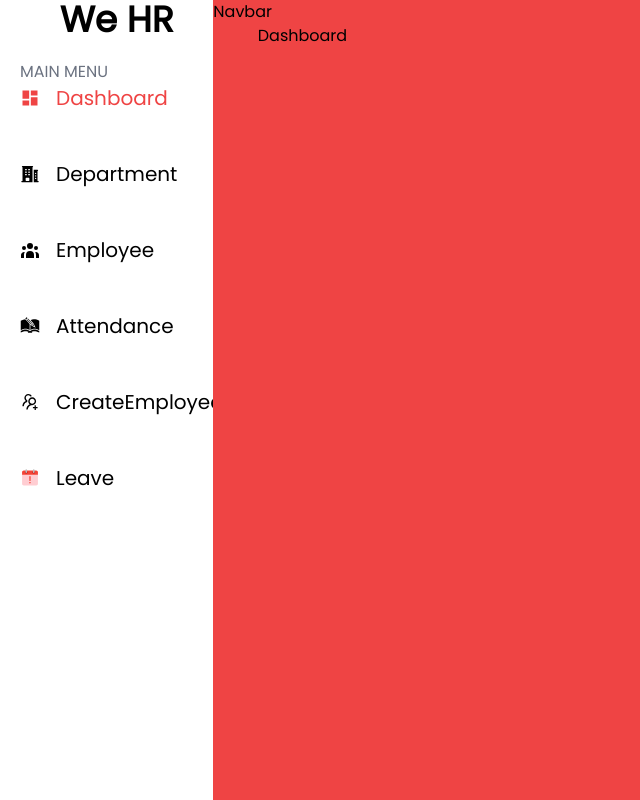
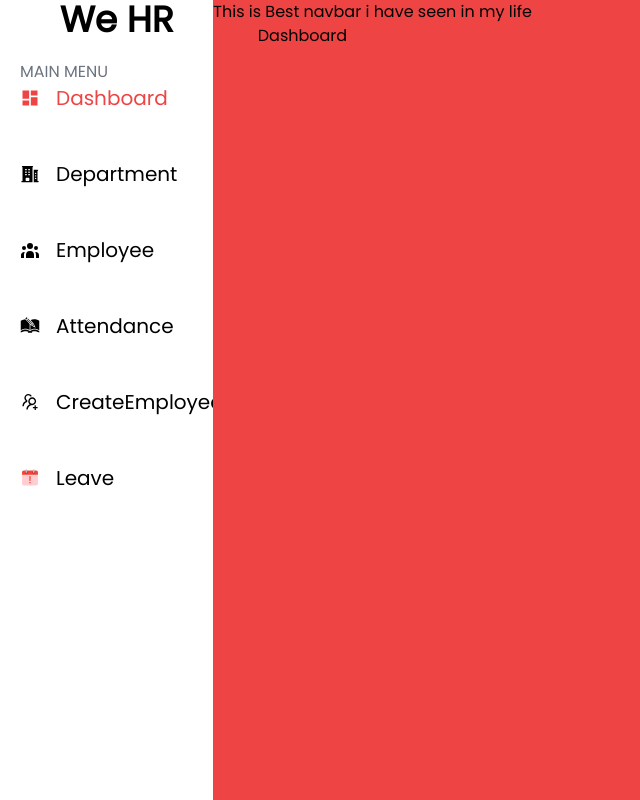
Before and after one commit to jivanaryal/EMS_CMS, a React (Create React App) app: page / in a window 1280 px wide. Shown: the whole page, without its empty margins (0-640 px from the left). Built offline with nearby package versions, Linux system fonts and the light colour scheme.

Commit message:
pushing the github

```diff
--- a/src/Components/Navigation/Navbar/Navbar.jsx
+++ b/src/Components/Navigation/Navbar/Navbar.jsx
@@ -1,7 +1,7 @@
 import React from "react";
 
 const Navbar = () => {
-  return <div>Navbar</div>;
+  return <div>This is Best navbar i have seen in my life</div>;
 };
 
 export default Navbar;
```
